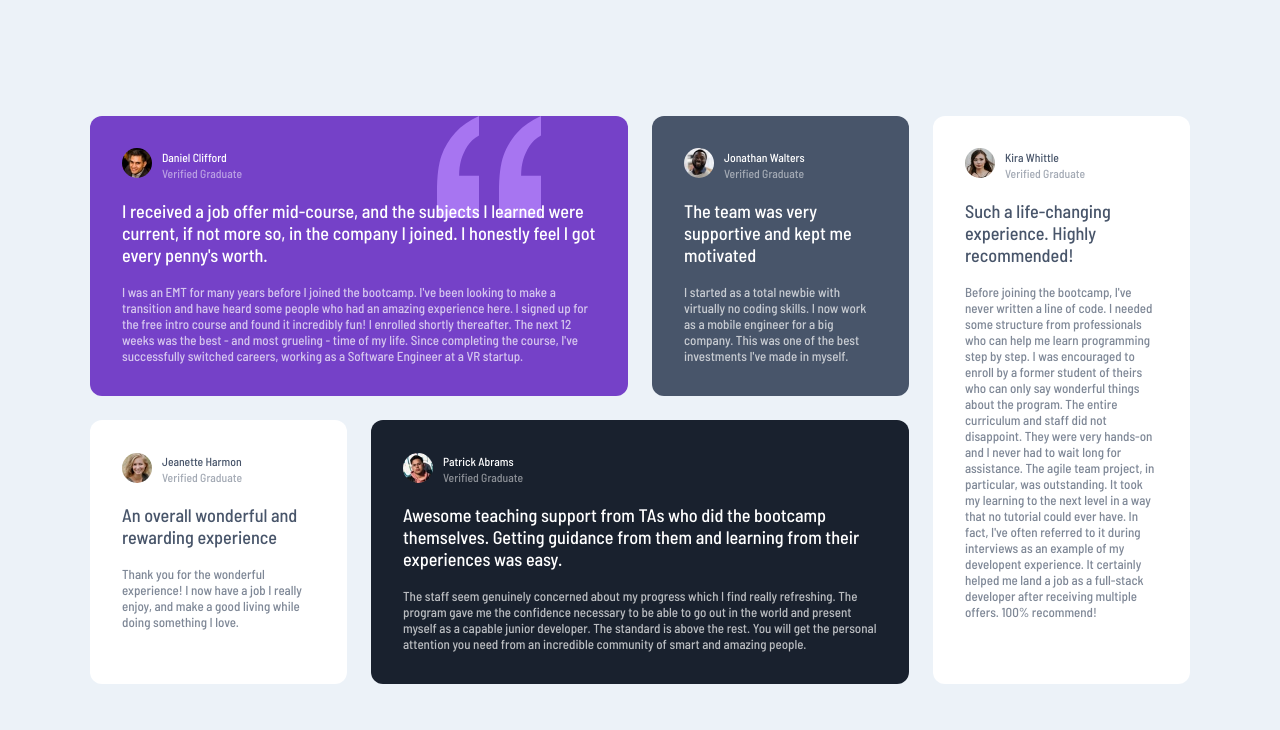
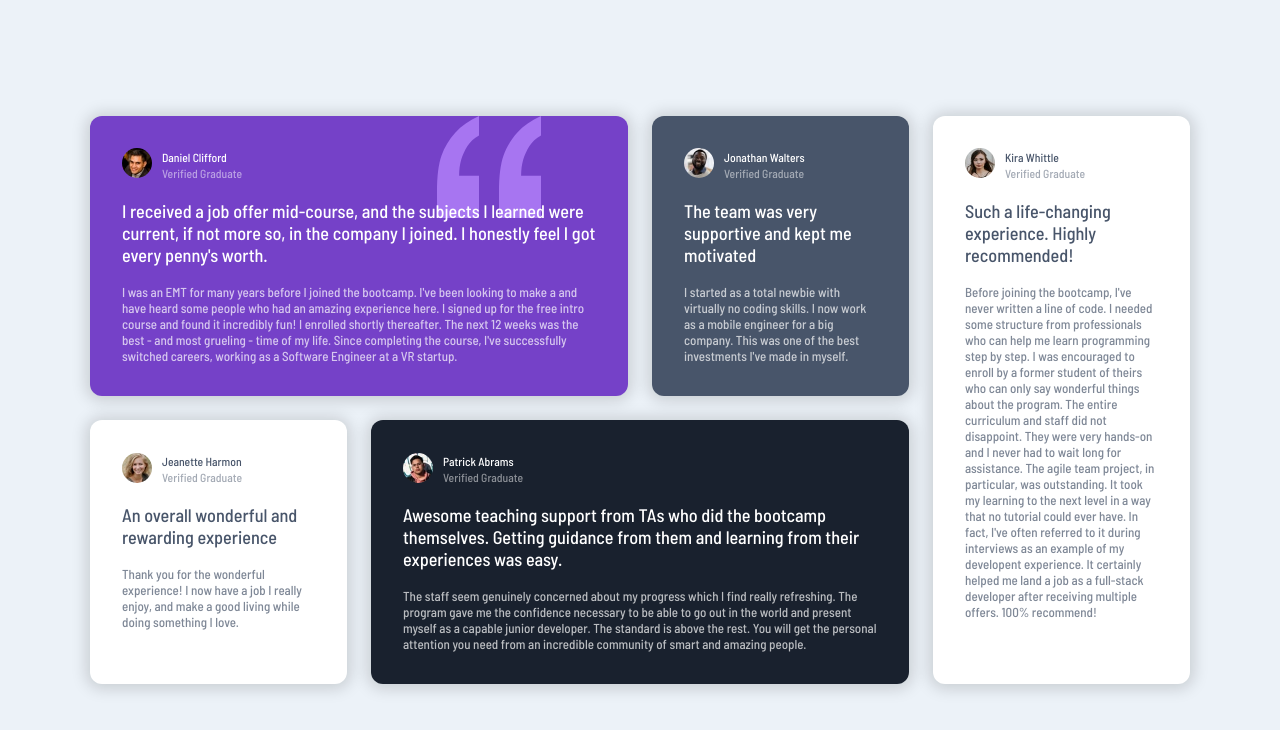
Before and after one commit to ywsoliman/testimonials-grid-section, a plain HTML site: page index.html in a window 1280 px wide. Drawn offline with Linux system fonts and the light colour scheme.

Commit message:
Added Animation and Box Shadow

```diff
--- a/index.html
+++ b/index.html
@@ -22,7 +22,7 @@
     </head>
     <body>
         <main>
-            <article class="daniel">
+            <article class="daniel animation">
                 <div class="author">
                     <div class="author-image">
                         <img
@@ -42,16 +42,16 @@
                 </p>
                 <blockquote>
                     I was an EMT for many years before I joined the bootcamp.
-                    I&apos;ve been looking to make a transition and have heard
-                    some people who had an amazing experience here. I signed up
-                    for the free intro course and found it incredibly fun! I
-                    enrolled shortly thereafter. The next 12 weeks was the best
-                    - and most grueling - time of my life. Since completing the
-                    course, I&apos;ve successfully switched careers, working as
-                    a Software Engineer at a VR startup.
+                    I&apos;ve been looking to make a and have heard some people
+                    who had an amazing experience here. I signed up for the free
+                    intro course and found it incredibly fun! I enrolled shortly
+                    thereafter. The next 12 weeks was the best - and most
+                    grueling - time of my life. Since completing the course,
+                    I&apos;ve successfully switched careers, working as a
+                    Software Engineer at a VR startup.
                 </blockquote>
             </article>
-            <article class="jonathan">
+            <article class="jonathan animation">
                 <div class="author">
                     <div class="author-image">
                         <img
@@ -73,7 +73,7 @@
                     one of the best investments I&apos;ve made in myself.
                 </blockquote>
             </article>
-            <article class="jeanette">
+            <article class="jeanette animation">
                 <div class="author">
                     <div class="author-image">
                         <img
@@ -95,7 +95,7 @@
                     love.
                 </blockquote>
             </article>
-            <article class="patrick">
+            <article class="patrick animation">
                 <div class="author">
                     <div class="author-image">
                         <img
@@ -122,7 +122,7 @@
                     an incredible community of smart and amazing people.
                 </blockquote>
             </article>
-            <article class="kira">
+            <article class="kira animation">
                 <div class="author">
                     <div class="author-image">
                         <img
--- a/style.css
+++ b/style.css
@@ -27,11 +27,11 @@ body {
 main {
     max-width: 1100px;
     display: grid;
-    grid-template-columns: repeat(12, 1fr);
+    grid-template-columns: repeat(4, 1fr);
     grid-template-rows: auto auto;
     grid-template-areas:
-        "daniel daniel daniel daniel daniel daniel jonathan jonathan jonathan kira kira kira"
-        "jeanette jeanette jeanette patrick patrick patrick patrick patrick patrick kira kira kira";
+        "daniel daniel jonathan kira"
+        "jeanette patrick patrick kira";
     gap: 24px 24px;
     margin: 24px;
 }
@@ -39,6 +39,8 @@ main {
 main > article {
     padding: 32px;
     border-radius: 12px;
+    box-shadow: 0px 1px 15px 4px rgba(0, 0, 0, 0.15);
+    transition: 0.3s;
 }
 
 .daniel {
@@ -48,6 +50,10 @@ main > article {
     background-image: url(images/bg-pattern-quotation.svg);
     background-repeat: no-repeat;
     background-position: 80% 0;
+}
+
+.animation:hover {
+    transform: scale(1.03);
 }
 
 .jonathan {
@@ -114,7 +120,6 @@ blockquote {
         display: block;
     }
     main > article {
-        margin-top: 24px;
-        margin-bottom: 24px;
+        margin: 24px 0;
     }
 }
```
